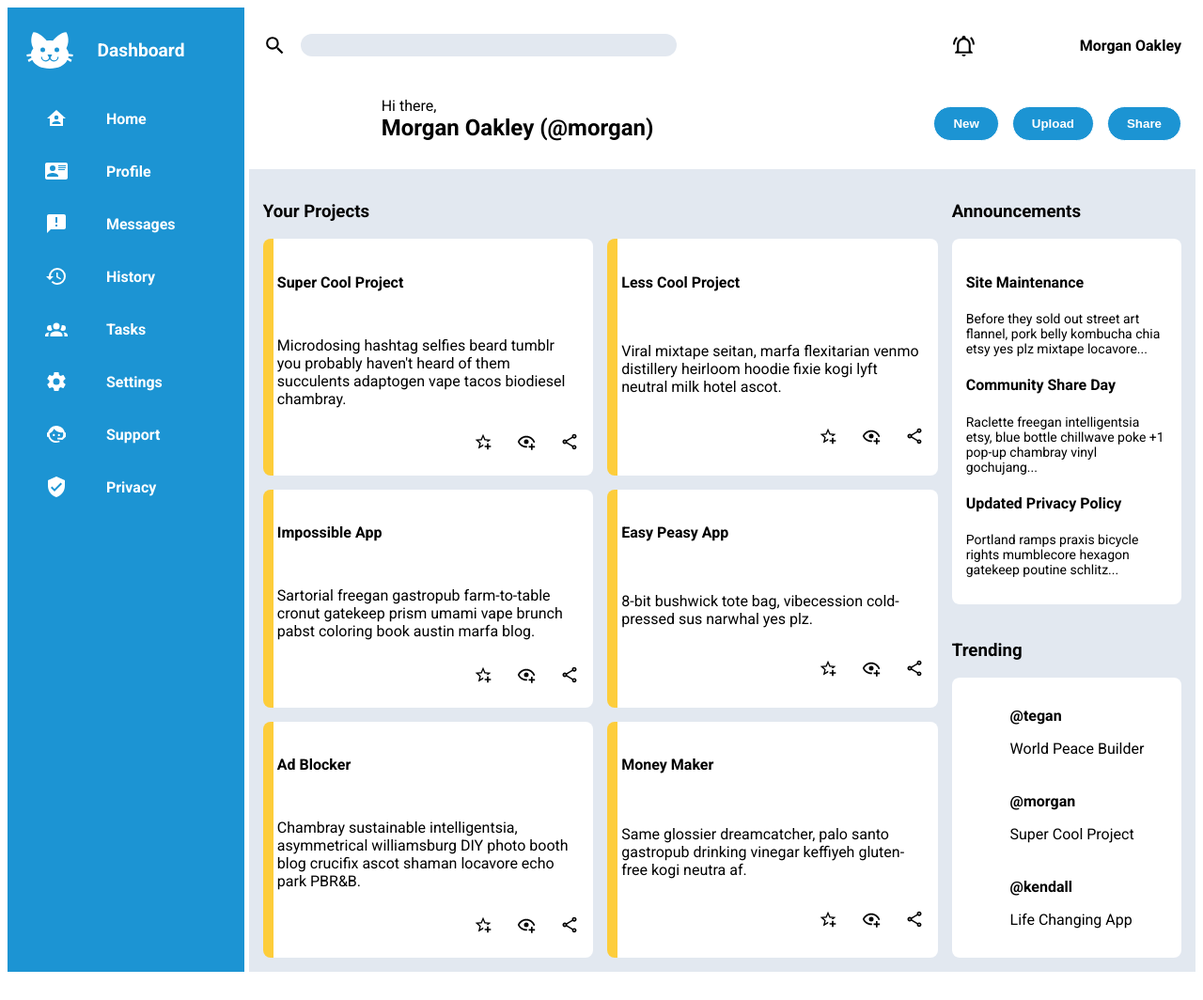
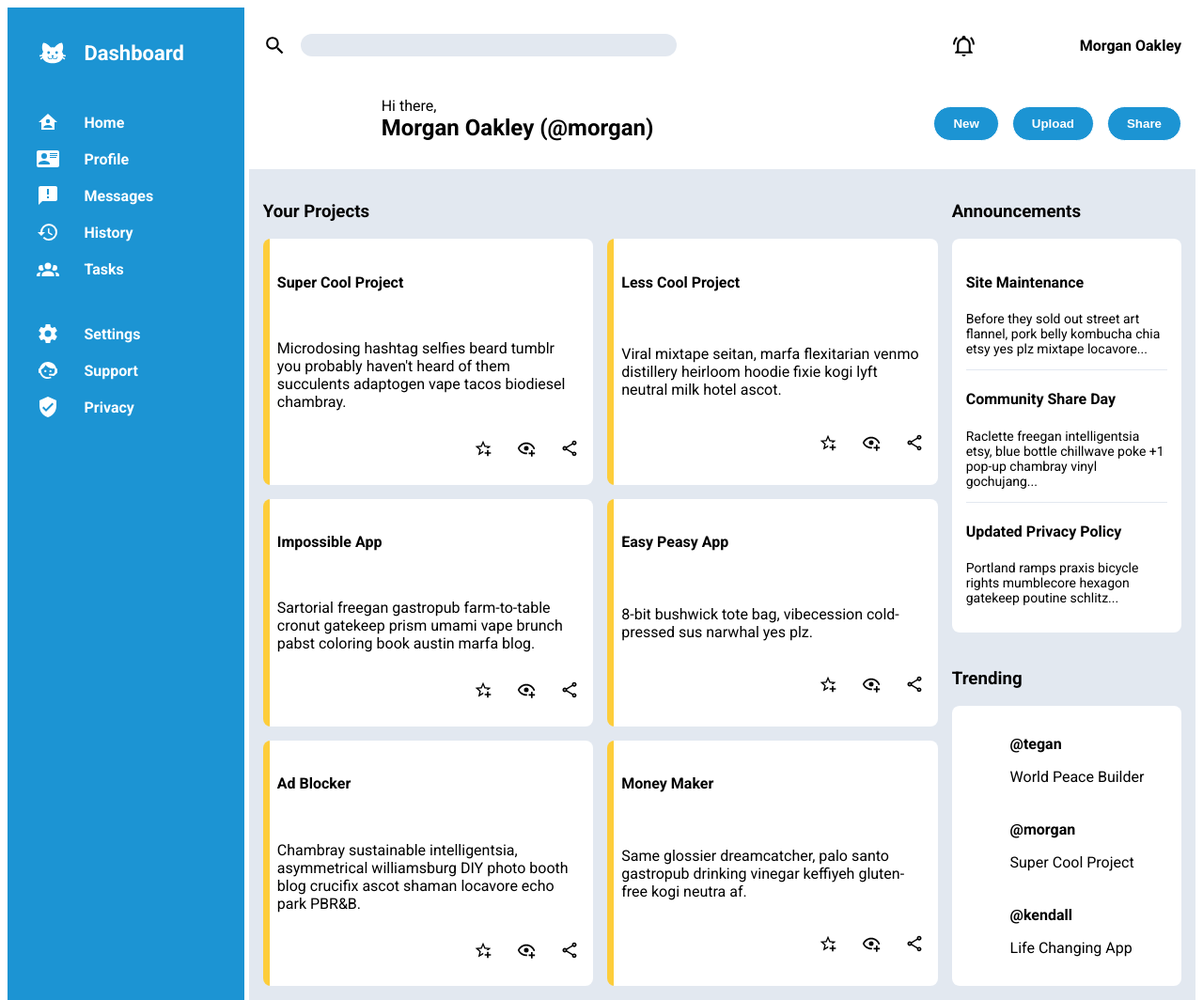
Before and after one commit to megafayray/admin_dashboard, a plain HTML site: page index.html in a window 1280 px wide. Shown: the top 1064 px of the page at 94% size. Drawn offline with Linux system fonts and the light colour scheme.

Commit message:
Final commit

```diff
--- a/index.html
+++ b/index.html
@@ -40,33 +40,25 @@
             </div>
         </div>
         <div class="sidebar">
-            <div class="sidebar-title">
-                <svg xmlns="http://www.w3.org/2000/svg" viewBox="0 0 24 24"><path d="M12,8L10.67,8.09C9.81,7.07 7.4,4.5 5,4.5C5,4.5 3.03,7.46 4.96,11.41C4.41,12.24 4.07,12.67 4,13.66L2.07,13.95L2.28,14.93L4.04,14.67L4.18,15.38L2.61,16.32L3.08,17.21L4.53,16.32C5.68,18.76 8.59,20 12,20C15.41,20 18.32,18.76 19.47,16.32L20.92,17.21L21.39,16.32L19.82,15.38L19.96,14.67L21.72,14.93L21.93,13.95L20,13.66C19.93,12.67 19.59,12.24 19.04,11.41C20.97,7.46 19,4.5 19,4.5C16.6,4.5 14.19,7.07 13.33,8.09L12,8M9,11A1,1 0 0,1 10,12A1,1 0 0,1 9,13A1,1 0 0,1 8,12A1,1 0 0,1 9,11M15,11A1,1 0 0,1 16,12A1,1 0 0,1 15,13A1,1 0 0,1 14,12A1,1 0 0,1 15,11M11,14H13L12.3,15.39C12.5,16.03 13.06,16.5 13.75,16.5A1.5,1.5 0 0,0 15.25,15H15.75A2,2 0 0,1 13.75,17C13,17 12.35,16.59 12,16V16H12C11.65,16.59 11,17 10.25,17A2,2 0 0,1 8.25,15H8.75A1.5,1.5 0 0,0 10.25,16.5C10.94,16.5 11.5,16.03 11.7,15.39L11,14Z" /></svg>
-                <div class="title_text">Dashboard</div>
-            </div>
-
-            <div class="sidebar-content">
-                <div class="icons">
-                    <svg xmlns="http://www.w3.org/2000/svg" viewBox="0 0 24 24"><path d="M12,3L2,12H5V20H19V12H22L12,3M12,8.75A2.25,2.25 0 0,1 14.25,11A2.25,2.25 0 0,1 12,13.25A2.25,2.25 0 0,1 9.75,11A2.25,2.25 0 0,1 12,8.75M12,15C13.5,15 16.5,15.75 16.5,17.25V18H7.5V17.25C7.5,15.75 10.5,15 12,15Z" /></svg>
+            <div class="sidebar-links">
+                <svg xmlns="http://www.w3.org/2000/svg" class="heady" id="heady" viewBox="0 0 24 24"><path d="M12,8L10.67,8.09C9.81,7.07 7.4,4.5 5,4.5C5,4.5 3.03,7.46 4.96,11.41C4.41,12.24 4.07,12.67 4,13.66L2.07,13.95L2.28,14.93L4.04,14.67L4.18,15.38L2.61,16.32L3.08,17.21L4.53,16.32C5.68,18.76 8.59,20 12,20C15.41,20 18.32,18.76 19.47,16.32L20.92,17.21L21.39,16.32L19.82,15.38L19.96,14.67L21.72,14.93L21.93,13.95L20,13.66C19.93,12.67 19.59,12.24 19.04,11.41C20.97,7.46 19,4.5 19,4.5C16.6,4.5 14.19,7.07 13.33,8.09L12,8M9,11A1,1 0 0,1 10,12A1,1 0 0,1 9,13A1,1 0 0,1 8,12A1,1 0 0,1 9,11M15,11A1,1 0 0,1 16,12A1,1 0 0,1 15,13A1,1 0 0,1 14,12A1,1 0 0,1 15,11M11,14H13L12.3,15.39C12.5,16.03 13.06,16.5 13.75,16.5A1.5,1.5 0 0,0 15.25,15H15.75A2,2 0 0,1 13.75,17C13,17 12.35,16.59 12,16V16H12C11.65,16.59 11,17 10.25,17A2,2 0 0,1 8.25,15H8.75A1.5,1.5 0 0,0 10.25,16.5C10.94,16.5 11.5,16.03 11.7,15.39L11,14Z" /></svg>
+                <span class="heady">Dashboard</span>
+                <svg xmlns="http://www.w3.org/2000/svg" class="space-above" viewBox="0 0 24 24"><path d="M12,3L2,12H5V20H19V12H22L12,3M12,8.75A2.25,2.25 0 0,1 14.25,11A2.25,2.25 0 0,1 12,13.25A2.25,2.25 0 0,1 9.75,11A2.25,2.25 0 0,1 12,8.75M12,15C13.5,15 16.5,15.75 16.5,17.25V18H7.5V17.25C7.5,15.75 10.5,15 12,15Z" /></svg>
+                <span class="space-above">Home</span>
                 <svg xmlns="http://www.w3.org/2000/svg" viewBox="0 0 24 24"><path d="M2,3H22C23.05,3 24,3.95 24,5V19C24,20.05 23.05,21 22,21H2C0.95,21 0,20.05 0,19V5C0,3.95 0.95,3 2,3M14,6V7H22V6H14M14,8V9H21.5L22,9V8H14M14,10V11H21V10H14M8,13.91C6,13.91 2,15 2,17V18H14V17C14,15 10,13.91 8,13.91M8,6A3,3 0 0,0 5,9A3,3 0 0,0 8,12A3,3 0 0,0 11,9A3,3 0 0,0 8,6Z" /></svg>
+                <span>Profile</span>
                 <svg xmlns="http://www.w3.org/2000/svg" viewBox="0 0 24 24"><path d="M13 11H11V5H13M13 15H11V13H13M20 2H4C2.9 2 2 2.9 2 4V22L6 18H20C21.1 18 22 17.1 22 16V4C22 2.9 21.1 2 20 2Z" /></svg>
+                <span>Messages</span>
                 <svg xmlns="http://www.w3.org/2000/svg" viewBox="0 0 24 24"><path d="M13.5,8H12V13L16.28,15.54L17,14.33L13.5,12.25V8M13,3A9,9 0 0,0 4,12H1L4.96,16.03L9,12H6A7,7 0 0,1 13,5A7,7 0 0,1 20,12A7,7 0 0,1 13,19C11.07,19 9.32,18.21 8.06,16.94L6.64,18.36C8.27,20 10.5,21 13,21A9,9 0 0,0 22,12A9,9 0 0,0 13,3" /></svg>
+                <span>History</span>
                 <svg xmlns="http://www.w3.org/2000/svg" viewBox="0 0 24 24"><path d="M12,5.5A3.5,3.5 0 0,1 15.5,9A3.5,3.5 0 0,1 12,12.5A3.5,3.5 0 0,1 8.5,9A3.5,3.5 0 0,1 12,5.5M5,8C5.56,8 6.08,8.15 6.53,8.42C6.38,9.85 6.8,11.27 7.66,12.38C7.16,13.34 6.16,14 5,14A3,3 0 0,1 2,11A3,3 0 0,1 5,8M19,8A3,3 0 0,1 22,11A3,3 0 0,1 19,14C17.84,14 16.84,13.34 16.34,12.38C17.2,11.27 17.62,9.85 17.47,8.42C17.92,8.15 18.44,8 19,8M5.5,18.25C5.5,16.18 8.41,14.5 12,14.5C15.59,14.5 18.5,16.18 18.5,18.25V20H5.5V18.25M0,20V18.5C0,17.11 1.89,15.94 4.45,15.6C3.86,16.28 3.5,17.22 3.5,18.25V20H0M24,20H20.5V18.25C20.5,17.22 20.14,16.28 19.55,15.6C22.11,15.94 24,17.11 24,18.5V20Z"/></svg>
-                    <svg xmlns="http://www.w3.org/2000/svg" viewBox="0 0 24 24"><path d="M12,15.5A3.5,3.5 0 0,1 8.5,12A3.5,3.5 0 0,1 12,8.5A3.5,3.5 0 0,1 15.5,12A3.5,3.5 0 0,1 12,15.5M19.43,12.97C19.47,12.65 19.5,12.33 19.5,12C19.5,11.67 19.47,11.34 19.43,11L21.54,9.37C21.73,9.22 21.78,8.95 21.66,8.73L19.66,5.27C19.54,5.05 19.27,4.96 19.05,5.05L16.56,6.05C16.04,5.66 15.5,5.32 14.87,5.07L14.5,2.42C14.46,2.18 14.25,2 14,2H10C9.75,2 9.54,2.18 9.5,2.42L9.13,5.07C8.5,5.32 7.96,5.66 7.44,6.05L4.95,5.05C4.73,4.96 4.46,5.05 4.34,5.27L2.34,8.73C2.21,8.95 2.27,9.22 2.46,9.37L4.57,11C4.53,11.34 4.5,11.67 4.5,12C4.5,12.33 4.53,12.65 4.57,12.97L2.46,14.63C2.27,14.78 2.21,15.05 2.34,15.27L4.34,18.73C4.46,18.95 4.73,19.03 4.95,18.95L7.44,17.94C7.96,18.34 8.5,18.68 9.13,18.93L9.5,21.58C9.54,21.82 9.75,22 10,22H14C14.25,22 14.46,21.82 14.5,21.58L14.87,18.93C15.5,18.67 16.04,18.34 16.56,17.94L19.05,18.95C19.27,19.03 19.54,18.95 19.66,18.73L21.66,15.27C21.78,15.05 21.73,14.78 21.54,14.63L19.43,12.97Z" /></svg>
+                <span>Tasks</span>
+                <svg xmlns="http://www.w3.org/2000/svg" class="space-above" viewBox="0 0 24 24"><path d="M12,15.5A3.5,3.5 0 0,1 8.5,12A3.5,3.5 0 0,1 12,8.5A3.5,3.5 0 0,1 15.5,12A3.5,3.5 0 0,1 12,15.5M19.43,12.97C19.47,12.65 19.5,12.33 19.5,12C19.5,11.67 19.47,11.34 19.43,11L21.54,9.37C21.73,9.22 21.78,8.95 21.66,8.73L19.66,5.27C19.54,5.05 19.27,4.96 19.05,5.05L16.56,6.05C16.04,5.66 15.5,5.32 14.87,5.07L14.5,2.42C14.46,2.18 14.25,2 14,2H10C9.75,2 9.54,2.18 9.5,2.42L9.13,5.07C8.5,5.32 7.96,5.66 7.44,6.05L4.95,5.05C4.73,4.96 4.46,5.05 4.34,5.27L2.34,8.73C2.21,8.95 2.27,9.22 2.46,9.37L4.57,11C4.53,11.34 4.5,11.67 4.5,12C4.5,12.33 4.53,12.65 4.57,12.97L2.46,14.63C2.27,14.78 2.21,15.05 2.34,15.27L4.34,18.73C4.46,18.95 4.73,19.03 4.95,18.95L7.44,17.94C7.96,18.34 8.5,18.68 9.13,18.93L9.5,21.58C9.54,21.82 9.75,22 10,22H14C14.25,22 14.46,21.82 14.5,21.58L14.87,18.93C15.5,18.67 16.04,18.34 16.56,17.94L19.05,18.95C19.27,19.03 19.54,18.95 19.66,18.73L21.66,15.27C21.78,15.05 21.73,14.78 21.54,14.63L19.43,12.97Z" /></svg>
+                <span class="space-above">Settings</span>
                 <svg xmlns="http://www.w3.org/2000/svg" viewBox="0 0 24 24"><path d="M18.72,14.76C19.07,13.91 19.26,13 19.26,12C19.26,11.28 19.15,10.59 18.96,9.95C18.31,10.1 17.63,10.18 16.92,10.18C13.86,10.18 11.15,8.67 9.5,6.34C8.61,8.5 6.91,10.26 4.77,11.22C4.73,11.47 4.73,11.74 4.73,12A7.27,7.27 0 0,0 12,19.27C13.05,19.27 14.06,19.04 14.97,18.63C15.54,19.72 15.8,20.26 15.78,20.26C14.14,20.81 12.87,21.08 12,21.08C9.58,21.08 7.27,20.13 5.57,18.42C4.53,17.38 3.76,16.11 3.33,14.73H2V10.18H3.09C3.93,6.04 7.6,2.92 12,2.92C14.4,2.92 16.71,3.87 18.42,5.58C19.69,6.84 20.54,8.45 20.89,10.18H22V14.67H22V14.69L22,14.73H21.94L18.38,18L13.08,17.4V15.73H17.91L18.72,14.76M9.27,11.77C9.57,11.77 9.86,11.89 10.07,12.11C10.28,12.32 10.4,12.61 10.4,12.91C10.4,13.21 10.28,13.5 10.07,13.71C9.86,13.92 9.57,14.04 9.27,14.04C8.64,14.04 8.13,13.54 8.13,12.91C8.13,12.28 8.64,11.77 9.27,11.77M14.72,11.77C15.35,11.77 15.85,12.28 15.85,12.91C15.85,13.54 15.35,14.04 14.72,14.04C14.09,14.04 13.58,13.54 13.58,12.91A1.14,1.14 0 0,1 14.72,11.77Z" /></svg>
+                <span>Support</span>
                 <svg xmlns="http://www.w3.org/2000/svg" viewBox="0 0 24 24"><path d="M10,17L6,13L7.41,11.59L10,14.17L16.59,7.58L18,9M12,1L3,5V11C3,16.55 6.84,21.74 12,23C17.16,21.74 21,16.55 21,11V5L12,1Z" /></svg>
-                </div>
-
-                <div class="menu">
-                    <div class="stuff">Home</div>
-                    <div class="stuff">Profile</div>
-                    <div class="stuff">Messages</div>
-                    <div class="stuff">History</div>
-                    <div class="stuff">Tasks</div>
-                    <div class="stuff">Settings</div>
-                    <div class="stuff">Support</div>
-                    <div class="stuff">Privacy</div>
-                </div>
+                <span>Privacy</span>
             </div>
         </div>
         <div class="main_content">
@@ -133,8 +125,10 @@
                 <div class="announcements">
                     <h4>Site Maintenance</h4>
                     <p>Before they sold out street art flannel, pork belly kombucha chia etsy yes plz mixtape locavore...</p>
+                    <div class="border"></div>
                     <h4>Community Share Day</h4>
                     <p>Raclette freegan intelligentsia etsy, blue bottle chillwave poke +1 pop-up chambray vinyl gochujang...</p>
+                    <div class="border"></div>
                     <h4>Updated Privacy Policy</h4>
                     <p>Portland ramps praxis bicycle rights mumblecore hexagon gatekeep poutine schlitz...</p>
                 </div>
--- a/style.css
+++ b/style.css
@@ -3,7 +3,7 @@
     --secondary-font-color: white;
     --major-color: #1c94d3;
     --contrast-color: #e2e8f0;
-    --fancy-split-card-background: 90deg, #fdcd3b 3%, white 3%;
+    --fancy-split-card-background: 90deg, #fdcd3b 2%, white 2%;
 }
 
 @font-face {
@@ -96,50 +96,42 @@ body {
 
 .sidebar {
     grid-area: sidebar;
-    display: grid;
     background-color: var(--major-color);
     color: var(--secondary-font-color);
     padding: 15px;
     font-weight: bold;
 }
 
-.sidebar-title {
-    font-size: 1.2em;
-    font-weight: bold;
-    padding-bottom: 15px;
-    display: grid;
-    grid-template-columns: 1fr 2fr;
-    gap: 10px;
+.heady {
+    font-size: 22px;
 }
 
-.title_text {
-    align-self: center;
+#heady {
+    width: 34px;
+    height: 34px;
 }
 
-.sidebar-title svg {
-    fill: white;
-    height: 60px;
-    width: 60px;
+.sidebar-links {
+    display: grid;
+    grid-template-columns: 1fr 3fr;
+    gap: 15px;
+    padding: 1em;
+    justify-self: start
 }
 
-.sidebar-content {
-    display: grid;
-    grid-template-columns: 1fr 2fr; /*Icons and menu*/
-    grid-template-rows: 1fr 1fr 2fr;
+.sidebar-links span {
+    display: flex;
+    align-items: center;
 }
 
-.icons {
-    display: flex;
-    flex-direction: column;
-    align-items: center;
-    justify-content: space-around;
+.sidebar-links svg {
+    height: 24px;
+    width: 24px;
+    fill: white;
 }
 
-.icons svg {
-    padding: 1em;
-    width: 24px;
-    height: 24px;
-    fill: white;
+.space-above {
+    margin-top: 30px;
 }
 
 .card svg {
@@ -187,6 +179,10 @@ body {
     font-size: 14px;
 }
 
+.border {
+    border-bottom: 1px solid var(--contrast-color);
+}
+
 .announcements_and_trending > div {
     background-color: white;
     padding: 15px;
```
Lines whose indentation alone changed are shown as unchanged.
